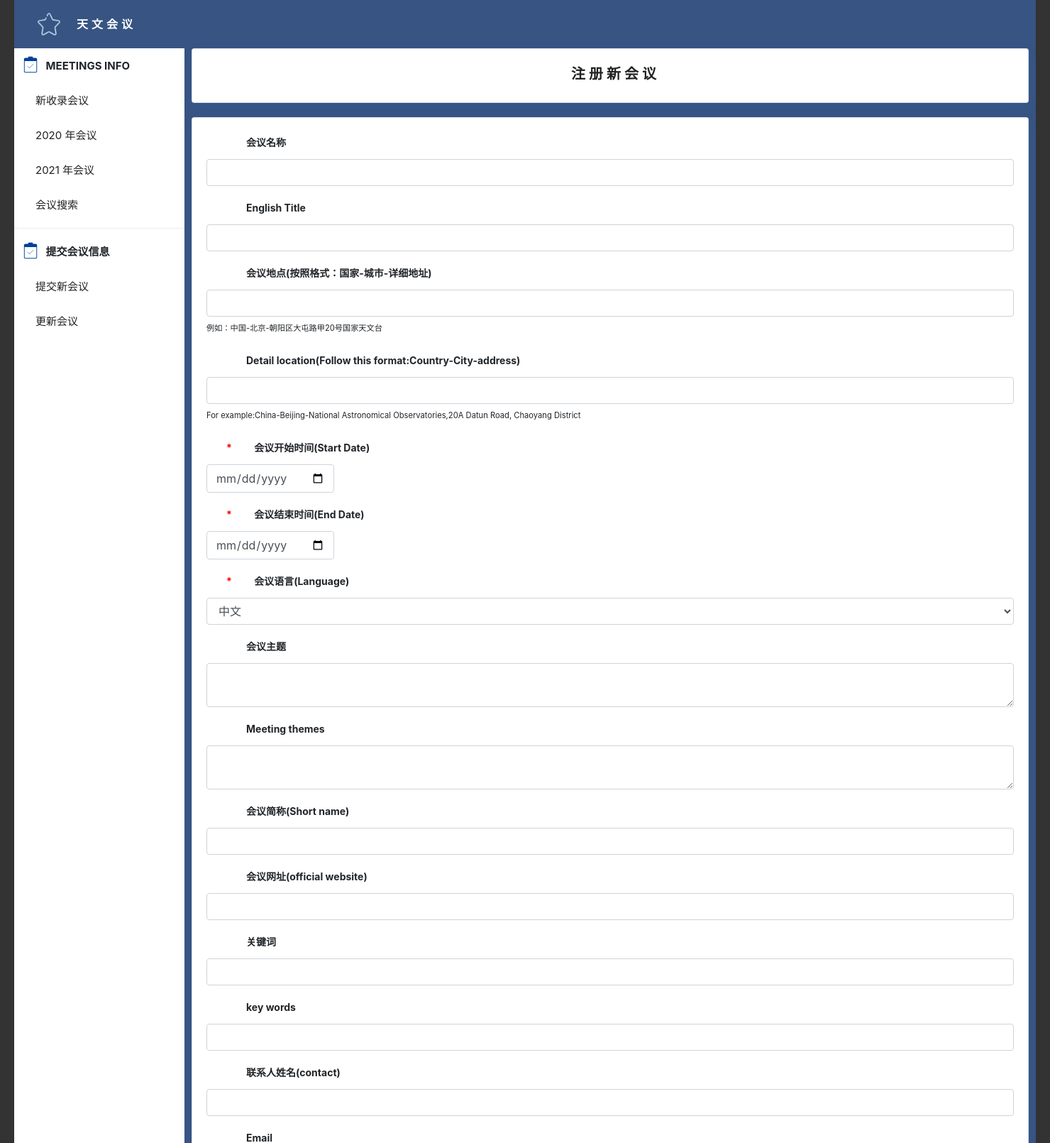
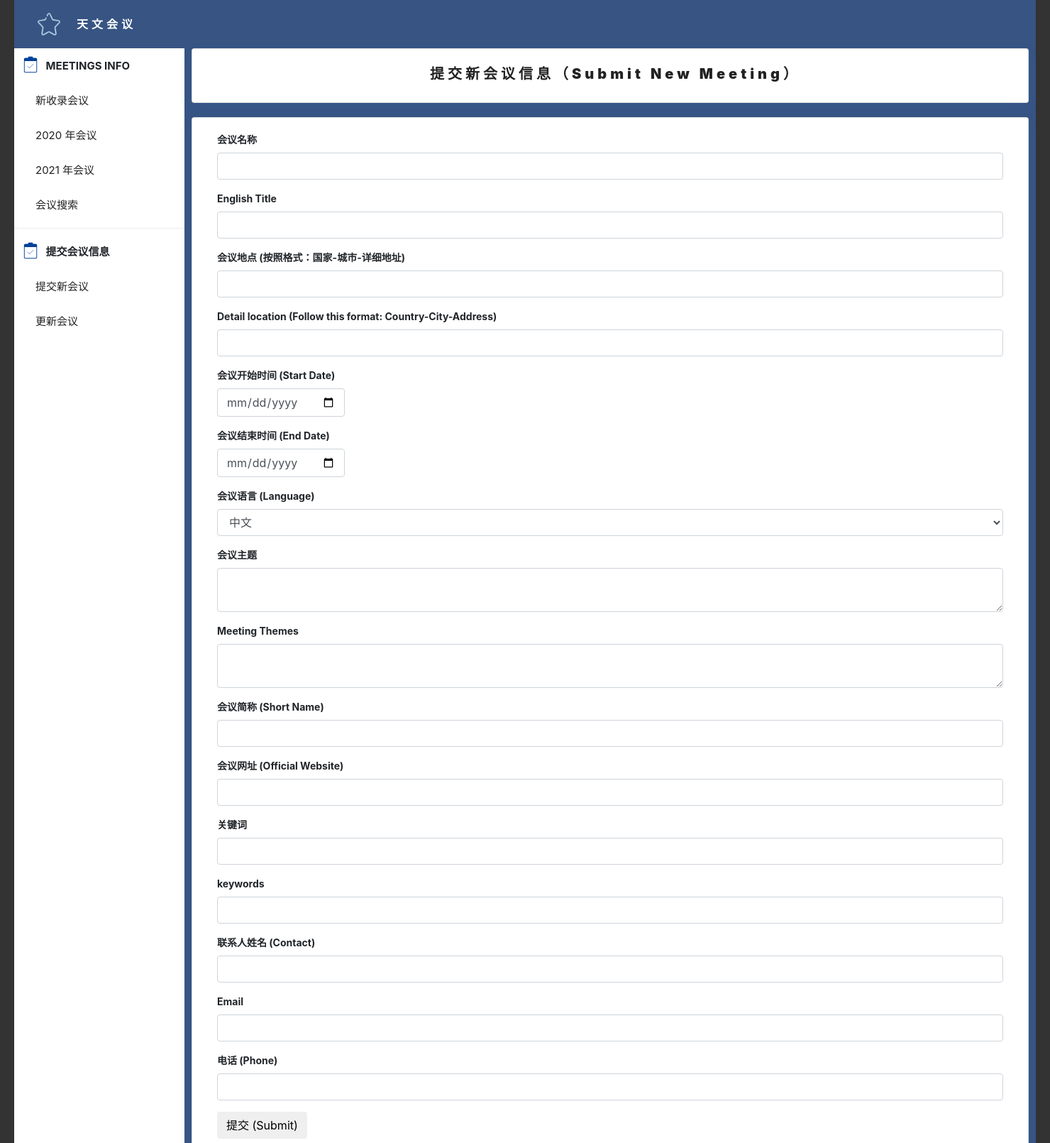
Before and after one commit to YSH1014/meeting, a Flask app: template app/templates/registerMeeting.html in a window 1480 px wide. Shown: the part 142-1752 px from the top of the page at 71% size. Run offline with Flask 2, Linux system fonts and the light colour scheme; the template is opened without the code that fills it: values that come from a table or form of the project are taken from there, others are empty; some libraries are stand-ins or nearby versions.

Commit message:
update some typo

```diff
--- a/app/forms.py
+++ b/app/forms.py
@@ -25,25 +25,28 @@ class RegisterMeetingForm(FlaskForm):
     #必填项
     title = StringField('会议名称')
     title_EN = StringField('English Title')
-    location = StringField('会议地点(按照格式：国家-城市-详细地址)',description='例如：中国-北京-朝阳区大屯路甲20号国家天文台')
-    location_EN = StringField('Detail location(Follow this format:Country-City-address)',description='For example:China-Beijing-National Astronomical Observatories,20A Datun Road, Chaoyang District')
-    start_date = DateField('会议开始时间(Start Date)', validators=[DataRequired()])
-    end_date = DateField('会议结束时间(End Date)', validators=[DataRequired()])
-    lang = SelectField('会议语言(Language)',choices=[(1,'中文'),(2,'English'),(0,'其他(Other)')],coerce=int,validators=[DataRequired()])
+    location = StringField('会议地点 (按照格式：国家-城市-详细地址)')
+    # ,description='例如：中国-北京-朝阳区大屯路甲20号国家天文台'
+    location_EN = StringField('Detail location (Follow this format: Country-City-Address)')
+    # description='For example:China-Beijing-National Astronomical Observatories,20A Datun Road, Chaoyang District'
+
+    start_date = DateField('会议开始时间 (Start Date)', validators=[DataRequired()])
+    end_date = DateField('会议结束时间 (End Date)', validators=[DataRequired()])
+    lang = SelectField('会议语言 (Language)',choices=[(1,'中文'),(2,'English'),(0,'其他(Other)')],coerce=int,validators=[DataRequired()])
 
     #选填项
     theme = TextAreaField('会议主题')
-    theme_EN = TextAreaField('Meeting themes')
-    short_name = StringField('会议简称(Short name)')
-    url = StringField('会议网址(official website)')
+    theme_EN = TextAreaField('Meeting Themes')
+    short_name = StringField('会议简称 (Short Name)')
+    url = StringField('会议网址 (Official Website)')
     key_words=StringField('关键词')
-    key_words_EN = StringField('key words')
+    key_words_EN = StringField('keywords')
     # 联系方式默认自动填写
-    contact = StringField('联系人姓名(contact)')
+    contact = StringField('联系人姓名 (Contact)')
     email = StringField('Email')
-    phone = StringField('电话(phone)')
+    phone = StringField('电话 (Phone)')
 
-    submit = SubmitField('提交(submit)')
+    submit = SubmitField('提交 (Submit)')
 
 
 class UpdateMeeting(RegisterForm):
--- a/app/templates/registerMeeting.html
+++ b/app/templates/registerMeeting.html
@@ -1,20 +1,22 @@
 {% extends 'base.html' %}
 {% block title %}
-    注册新会议
+提交新会议信息（Submit New Meeting）
 {% endblock %}
 {% block content %}
 
     <style>
-        .required:before {
+        /* .required:before {
             content: '* ';
             color: red;
-        }
+        } */
     </style>
     <div class="card meetings-card">
-        <div class="card-body meeting-intro">
-
+        <div class="card-body ">
+<div class="container">
+    <!-- <div col= -->
             {% import "bootstrap/wtf.html" as wtf %}
-            {{ wtf.quick_form(form,form_type='horizontal',id='registerForm') }}
+            {{ wtf.quick_form(form,form_type='basic',id='registerForm') }}
+        <!-- </div> -->
         </div>
     </div>
     <script>
```
